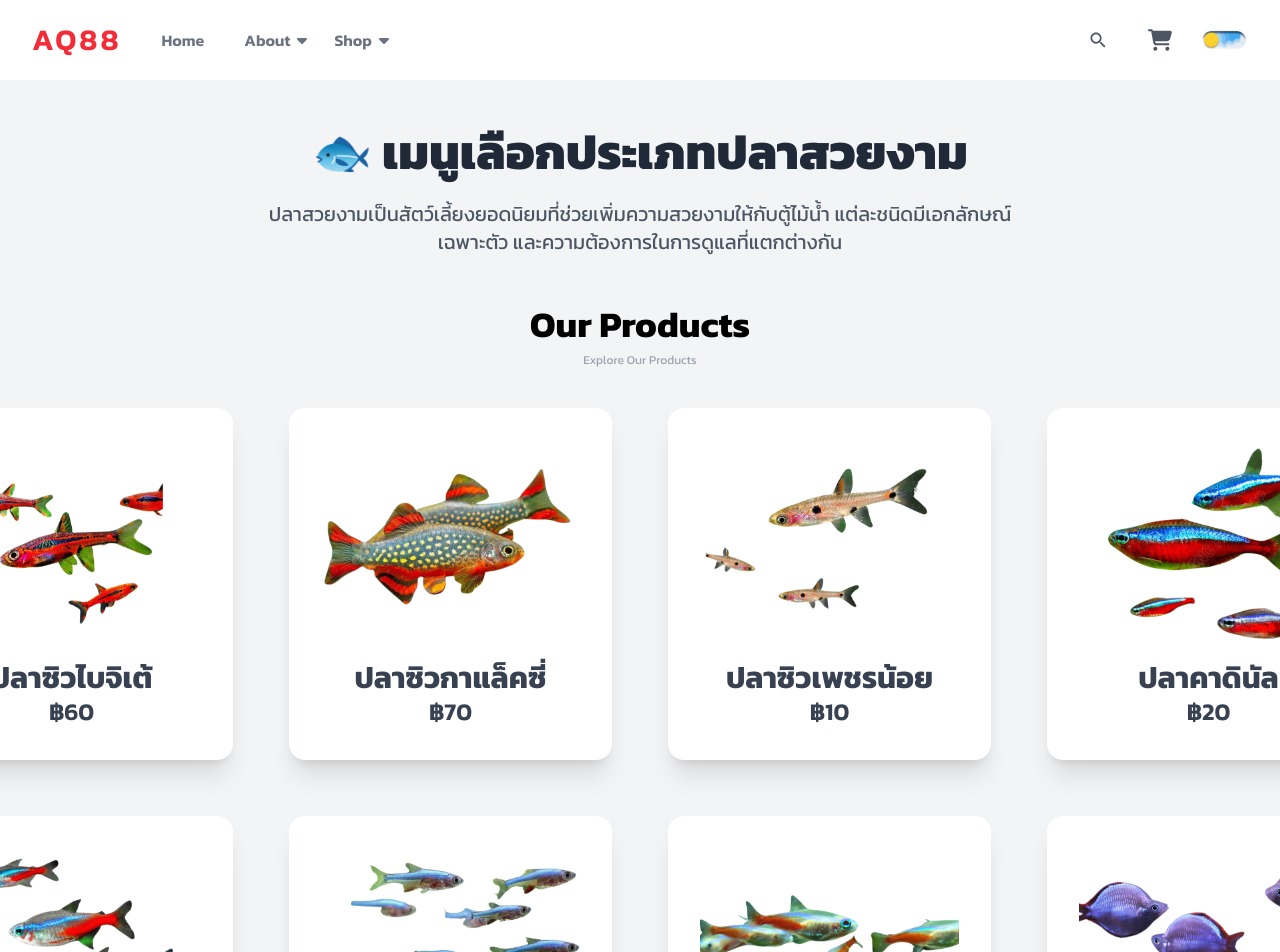
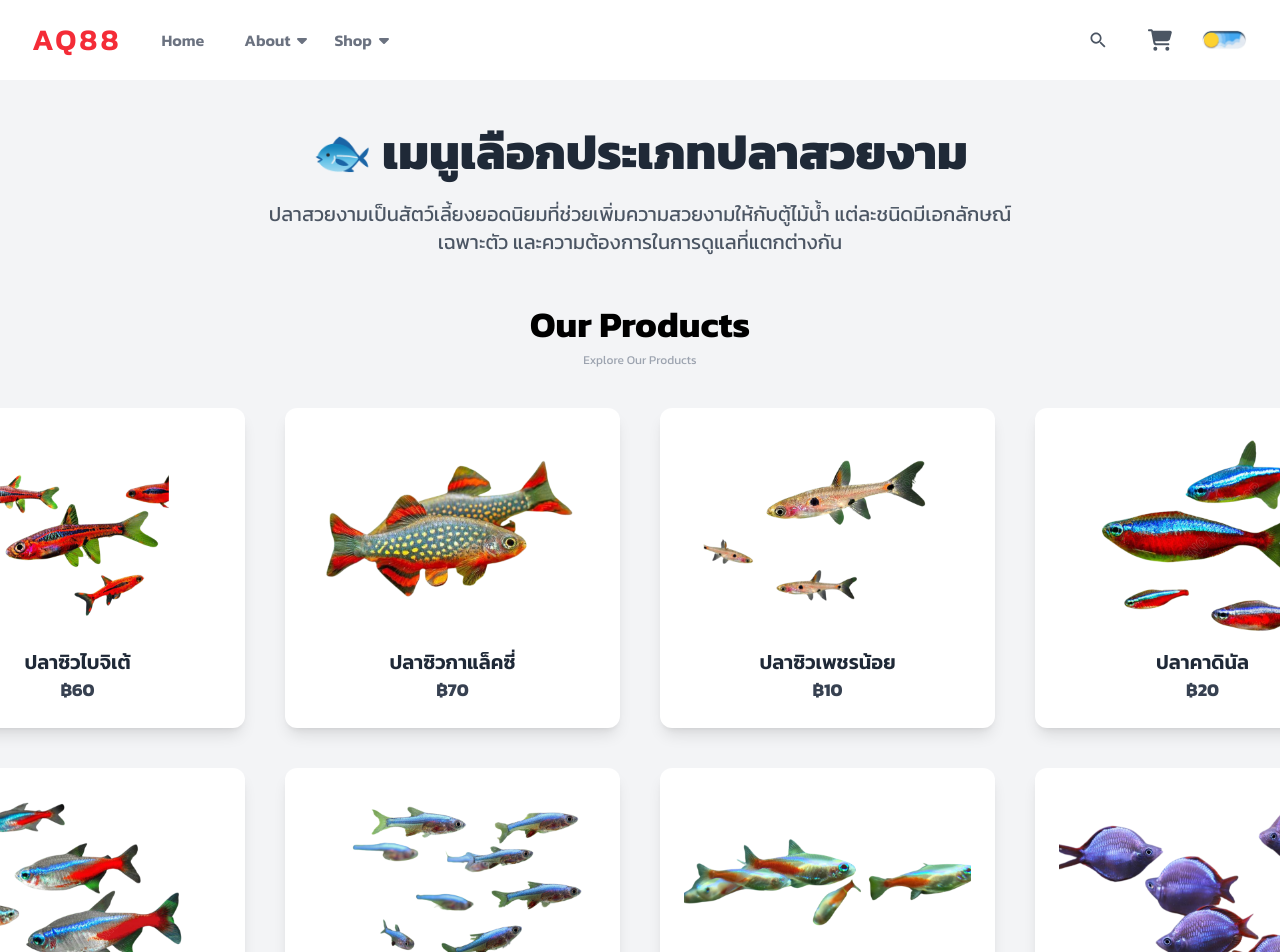
Before and after one commit to PornpapatDps/ProjectSystemsSell, a React (Vite) app in the folder frontend/: page /fish-shop in a window 1280 px wide. Shown: the top 952 px of the page. Built offline with nearby package versions, Linux system fonts and the light colour scheme.

Commit message:
Update Productcard.jsx

```diff
--- a/frontend/src/components/Products/Productcard.jsx
+++ b/frontend/src/components/Products/Productcard.jsx
@@ -1,15 +1,18 @@
 import React from 'react';
 import Button from '../Shared/Button';
+import { useCart } from '../CartContext/CartContext';
 
 const ProductCard = ({ data }) => {
+  const { addToCart } = useCart(); // ใช้งานฟังก์ชันเพิ่มสินค้าไปยังตะกร้า
+
   return (
     <div className="flex justify-center items-center w-full">
       <div className="mb-10 w-full max-w-[1500px] px-5">
-        <div className="grid grid-cols-1 sm:grid-cols-2 md:grid-cols-2 lg:grid-cols-5 xl:grid-cols-4 gap-14 place-items-center">
-          {/* Card Section */}
+        <div className="grid grid-cols-1 sm:grid-cols-2 md:grid-cols-3 lg:grid-cols-4 xl:grid-cols-4 gap-10 place-items-center">
           {data.map((item) => (
-            <div className="group relative w-full max-w-[600px] p-8 bg-white shadow-xl rounded-2xl overflow-hidden" key={item.id}>
-              {/* Product Image */}
+            <div key={item.id} className="group relative w-full max-w-[350px] p-6 bg-white shadow-lg rounded-xl overflow-hidden">
+
+              {/* รูปสินค้า */}
               <div className="relative w-full overflow-hidden rounded-lg">
                 <img
                   src={item.img}
@@ -17,19 +20,23 @@ const ProductCard = ({ data }) => {
                   className="w-full h-[200px] object-cover transition-transform duration-300 group-hover:scale-105"
                 />
 
-                {/* Hover Button */}
-                <div className="hidden group-hover:flex absolute top-0 left-0
-                w-full h-full bg-black/50 justify-center items-center
-                transition-opacity duration-300 rounded-lg">
-                  <Button text="🛒 Add to Cart" bgColor="bg-primary" textColor="text-white" />
+                {/* ปุ่มเพิ่มลงตะกร้า */}
+                <div className="hidden group-hover:flex absolute inset-0 bg-black/50 justify-center items-center rounded-lg transition-opacity duration-300">
+                  <button
+                    onClick={() => addToCart(item)}
+                    className="bg-primary text-white px-6 py-2 rounded-lg text-lg font-semibold shadow-md hover:bg-primary-dark transition"
+                  >
+                    🛒 เพิ่มลงตะกร้า
+                  </button>
                 </div>
               </div>
 
-              {/* Product Info */}
-              <div className="leading-10 text-center mt-5">
-                <h2 className="text-3xl font-bold text-gray-700">{item.title}</h2>
-                <h2 className="text-2xl font-semibold text-gray-700">{item.price}</h2>
+              {/* ข้อมูลสินค้า */}
+              <div className="text-center mt-4">
+                <h2 className="text-xl font-semibold text-gray-800">{item.title}</h2>
+                <h2 className="text-lg font-bold text-gray-700">{item.price}</h2>
               </div>
+
             </div>
           ))}
         </div>
```
